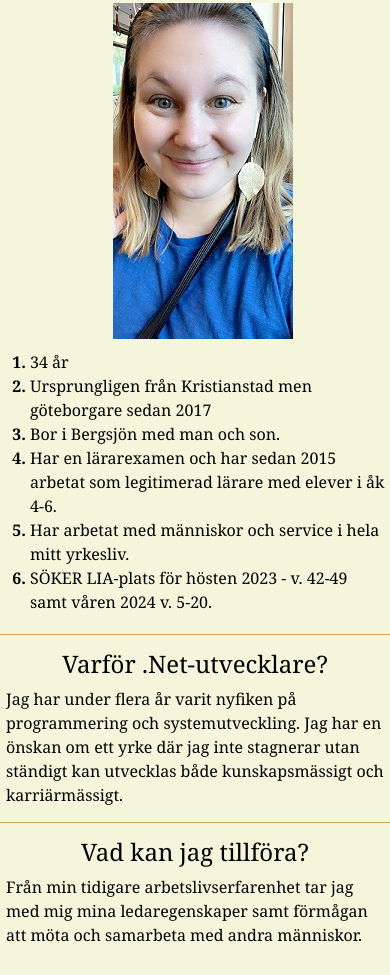
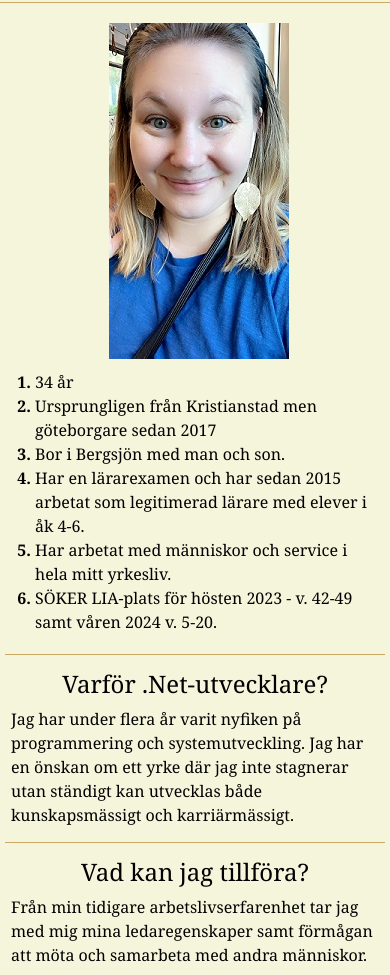
Before and after one commit to lindawendel/CV, a plain HTML site: page index.html in a window 390 px wide. Shown: the part 90-1065 px from the top of the page. Drawn offline with Linux system fonts and the light colour scheme.

Commit message:
update css

```diff
--- a/index.css
+++ b/index.css
@@ -27,9 +27,20 @@ header, main, footer {
     background-color: beige;
 }
 
+div {
+    /* border: 2px solid red; */
+    padding: 8px;
+}
+
 #why, #add {
     border-top: 1px solid hsl(40, 50%, 60%);
     padding: 6px;
+}
+
+header, main, #comment
+{
+    /* border: 2px solid green; */
+    padding: 5px;
 }
 
 aside {
@@ -161,6 +172,10 @@ footer ul {
         justify-self:center;
     }
 
+    #why, #add {
+        border-bottom: 0;
+    }
+
 }
 
 @media (max-width: 800px) {
```
